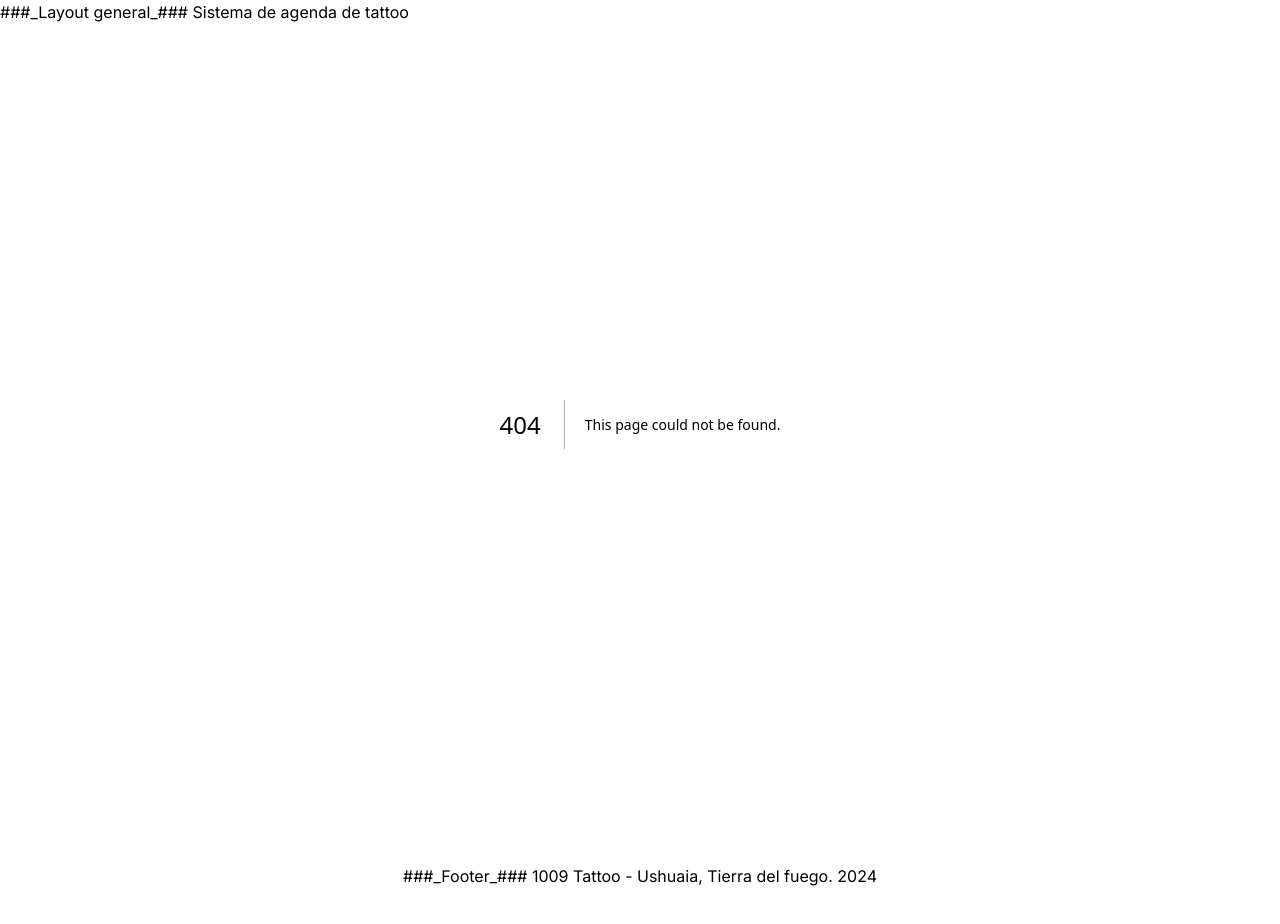
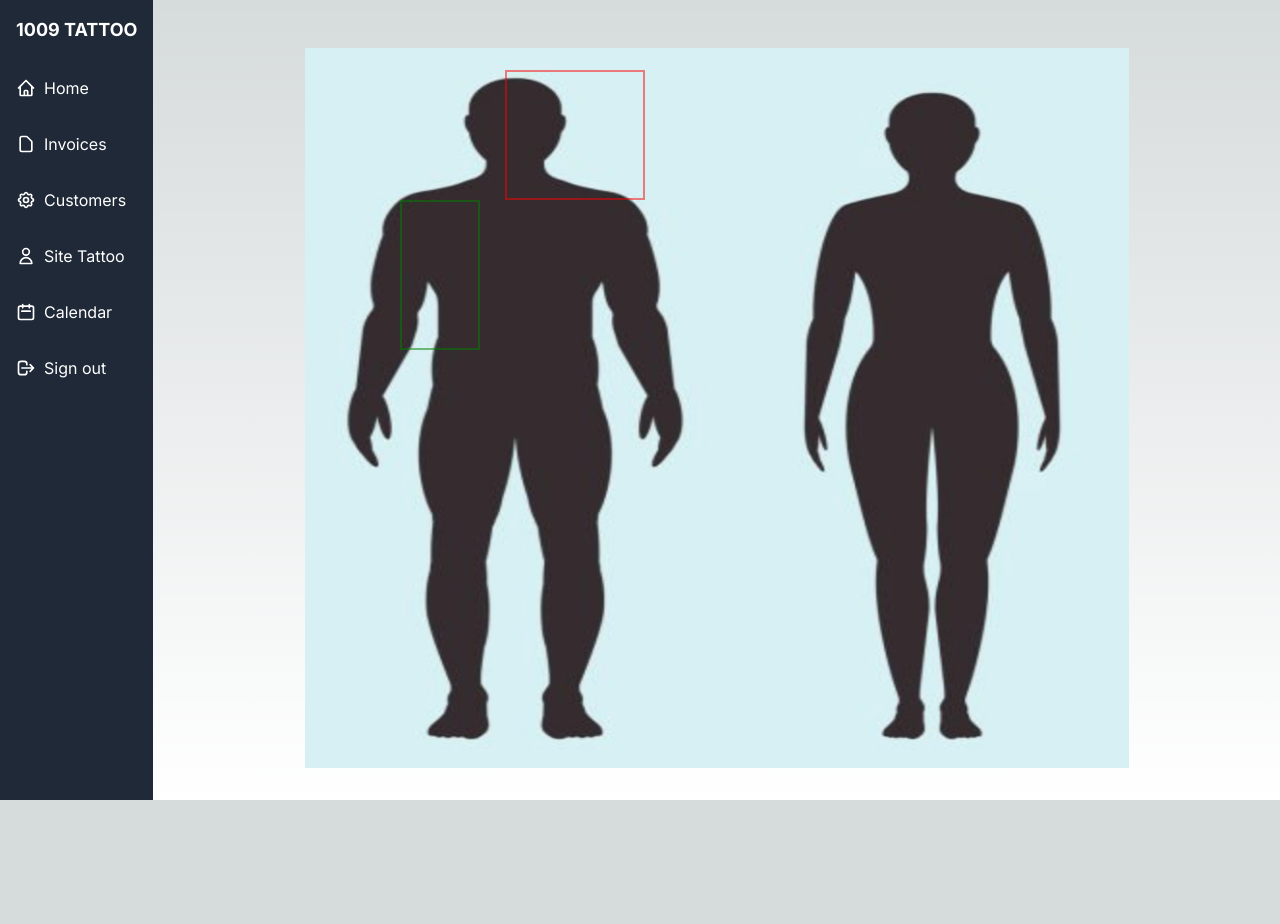
Before and after one commit to lukmagg/tattoo-frontend, a Next.js app: page /dashboard/site in a window 1280 px wide. Before the commit this address had no page. Shown: the top 924 px of the page. After the commit the page ends 800 px from the top, so only its background shows below. Built offline with nearby package versions, Linux system fonts and the light colour scheme.

Commit message:
add nav links and body.png

```diff
--- /dev/null
+++ b/src/app/dashboard/calendar/page.tsx
@@ -0,0 +1,3 @@
+export default function Page() {
+  return <div>Calendar</div>;
+}
--- /dev/null
+++ b/src/app/dashboard/site/page.tsx
@@ -0,0 +1,35 @@
+"use client";
+import Image from "next/image";
+import { useState } from "react";
+
+export default function Page() {
+  const [selectedPart, setSelectedPart] = useState("");
+
+  const handleClick = (part: string) => {
+    setSelectedPart(part);
+    console.log(`You selected: ${part}`);
+  };
+
+  return (
+    <div className="body-container">
+      <Image src="/body.png" width={1000} height={760} alt="Human Body" />
+      <div className="body-part head" onClick={() => handleClick("head")}></div>
+      <div
+        className="body-part left-arm"
+        onClick={() => handleClick("left-arm")}
+      ></div>
+      <div
+        className="body-part right-arm"
+        onClick={() => handleClick("right-arm")}
+      ></div>
+      <div
+        className="body-part left-leg"
+        onClick={() => handleClick("left-leg")}
+      ></div>
+      <div
+        className="body-part right-leg"
+        onClick={() => handleClick("right-leg")}
+      ></div>
+    </div>
+  );
+}
--- a/src/app/globals.css
+++ b/src/app/globals.css
@@ -17,6 +17,7 @@
 }
 
 body {
+  overflow: hidden;
   color: rgb(var(--foreground-rgb));
   background: linear-gradient(
       to bottom,
@@ -31,3 +32,98 @@ body {
     text-wrap: balance;
   }
 }
+
+@media (max-width: 767px) {
+  /* Estilos para dispositivos móviles */
+  .head {
+    top: 25px;
+    left: 100px;
+    width: 80px;
+    height: 70px;
+    border: 2px solid red;
+  }
+}
+
+@media (min-width: 768px) and (max-width: 1023px) {
+  /* Estilos para tablets */
+  .head {
+    top: 65px;
+    left: 310px;
+    width: 80px;
+    height: 75px;
+    border: 2px solid red;
+  }
+}
+
+@media (min-width: 1024px) and (max-width: 1279px) {
+  /* Estilos para pantallas de escritorio pequeñas */
+  .head {
+    top: 70px;
+    left: 380px;
+    width: 120px;
+    height: 120px;
+    border: 2px solid red;
+  }
+}
+
+@media (min-width: 1280px) {
+  /* Estilos para pantallas de escritorio grandes */
+  .head {
+    top: 70px;
+    left: 505px;
+    width: 140px;
+    height: 130px;
+    border: 2px solid red;
+  }
+}
+
+// Custom
+.body-container {
+  position: relative;
+  width: 100%;
+  height: 100vh; /* Ajusta según sea necesario */
+  overflow: auto;
+}
+.body-container img {
+  max-width: 80%; /* La imagen no será más ancha que el ancho del viewport */
+  max-height: 90vh; /* La imagen no será más alta que la altura del viewport */
+  display: block; /* Asegura que la imagen se comporte como un bloque */
+  margin: auto; /* Centra la imagen horizontalmente */
+}
+.body-part {
+  position: absolute;
+  cursor: pointer;
+  opacity: 0.5;
+}
+/* .head {
+  top: 90px;
+  left: 505px;
+  width: 140px;
+  height: 130px;
+  border: 2px solid red;
+} */
+.left-arm {
+  top: 200px;
+  left: 400px;
+  width: 80px;
+  height: 150px;
+  border: 2px solid green;
+}
+.right-arm {
+  top: 120px;
+  left: 230px;
+  width: 60px;
+  height: 100px;
+}
+.left-leg {
+  top: 300px;
+  left: 80px;
+  width: 60px;
+  height: 120px;
+}
+.right-leg {
+  top: 300px;
+  left: 160px;
+  width: 60px;
+  height: 120px;
+}
--- a/src/app/layout.tsx
+++ b/src/app/layout.tsx
@@ -17,11 +17,11 @@ export default function RootLayout({
   return (
     <html lang="en">
       <body className={inter.className}>
-        <header>###_Layout general_### Sistema de agenda de tattoo </header>
+        {/* <header>###_Layout general_### Sistema de agenda de tattoo </header> */}
         {children}
-        <footer className="py-10 flex justify-center items-center">
+        {/* <footer className="py-10 flex justify-center items-center">
           ###_Footer_### 1009 Tattoo - Ushuaia, Tierra del fuego. 2024
-        </footer>
+        </footer> */}
       </body>
     </html>
   );
--- a/src/app/lib/nav-links.tsx
+++ b/src/app/lib/nav-links.tsx
@@ -2,17 +2,19 @@ import {
   HomeIcon,
   UserIcon,
   CogIcon,
-  MenuIcon,
-  XIcon,
   LogoutIcon,
+  DocumentIcon,
+  CalendarIcon,
 } from "@heroicons/react/outline";
 import Link from "next/link";
 
 // Para agregar un linu nuevo al nav bar solo agregr un item en links
 const links = [
   { name: "Home", href: "/dashboard", icon: HomeIcon },
-  { name: "Invoices", href: "/dashboard/invoices", icon: UserIcon },
+  { name: "Invoices", href: "/dashboard/invoices", icon: DocumentIcon },
   { name: "Customers", href: "/dashboard/customers", icon: CogIcon },
+  { name: "Site Tattoo", href: "/dashboard/site", icon: UserIcon },
+  { name: "Calendar", href: "/dashboard/calendar", icon: CalendarIcon },
   { name: "Sign out", href: "/dashboard/signout", icon: LogoutIcon },
 ];
 
```
Also changed, not shown: public/body.png (added).
